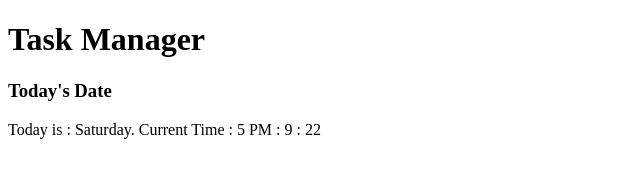
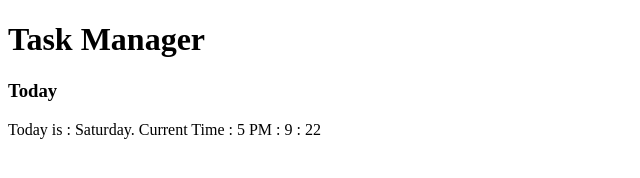
Before and after one commit to arieslee99/BCS_Hackathon_2023, a plain HTML site: page model/index.html in a window 1280 px wide. Shown: the full height of the page, 0-640 px from the left. Drawn offline with Linux system fonts and the light colour scheme.

Commit message:
update date display

```diff
--- a/model/index.html
+++ b/model/index.html
@@ -7,7 +7,7 @@
 </head>
 <body>
     <h1>Task Manager</h1>
-    <h3>Today's Date</h3>
+    <h3>Today</h3>
     <p id="output"></p>
     <script>
         document.getElementById("output").innerText = displayDateAndTime();
```
